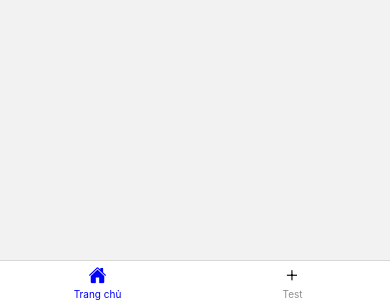
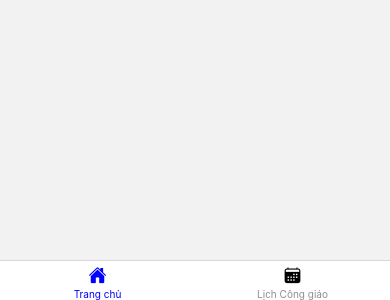
Before and after one commit to Lamgiaosu1805/TGP_HN_Mobile, a React Native app: screen /Home in a window 390 px wide. Shown: the part 544-844 px from the top of the page. Built offline with nearby package versions, Linux system fonts and the light colour scheme.

Commit message:
thêm lịch công giáo

```diff
--- a/App.js
+++ b/App.js
@@ -1,46 +1,28 @@
 import { StatusBar } from 'expo-status-bar';
 import { SafeAreaView, StyleSheet } from 'react-native';
-import { createBottomTabNavigator } from '@react-navigation/bottom-tabs';
-import TestScreens from './src/screens/TestScreens';
-import HomeScreen from './src/screens/HomeScreen';
+import { createNativeStackNavigator } from '@react-navigation/native-stack';
 import { NavigationContainer } from '@react-navigation/native';
-import Ionicons from 'react-native-vector-icons/Ionicons';
 import { Provider } from 'react-redux';
 import store from './src/redux/store';
-import HomeWebView from './src/screens/HomeWebView';
+import CalendarDetail from './src/screens/CalendarDetail';
+import BottomTab from './src/navigator/BottomTab';
 
-
-const Tab = createBottomTabNavigator();
+const Stack = createNativeStackNavigator();
 export default function App() {
   return (
     <Provider store={store}>
       <NavigationContainer>
         <SafeAreaView style={styles.container}>
           <StatusBar style="auto" />
-          <Tab.Navigator
-            initialRouteName='HomeWebView'
-            screenOptions={
-              ({route}) => ({
-                headerShown:false,
-                tabBarIcon: ({focused}) => {
-                  let iconName;
-                  let routeName = route.name;
-                  if(routeName == "HomeWebView") {
-                    iconName = 'home'
-                  }
-                  else if(routeName == "Test") {
-                    iconName = 'add'
-                  }
-                  return <Ionicons name={iconName} size={18} color={focused ? 'blue' : ''}/>
-                },
-                tabBarActiveTintColor: 'blue',
-                tabBarStyle: { height: 40 },
-              })
-            }
+          <Stack.Navigator
+            initialRouteName='Home'
+            screenOptions={{
+              headerShown: false
+            }}
           >
-            <Tab.Screen name="HomeWebView" component={HomeWebView} options={{title: 'Trang chủ'}}/>
-            <Tab.Screen name="Test" component={TestScreens}/>
-          </Tab.Navigator>
+            <Stack.Screen name="Home" component={BottomTab}/>
+            <Stack.Screen name="CalendarDetail" component={CalendarDetail}/>
+          </Stack.Navigator>
         </SafeAreaView>
       </NavigationContainer>
     </Provider>
--- a/package.json
+++ b/package.json
@@ -12,6 +12,7 @@
     "@gorhom/bottom-sheet": "^4.4.5",
     "@react-navigation/bottom-tabs": "^6.5.4",
     "@react-navigation/native": "^6.1.3",
+    "@react-navigation/native-stack": "^6.9.12",
     "@reduxjs/toolkit": "^1.9.2",
     "cheerio": "^1.0.0-rc.12",
     "expo": "^47.0.13",
--- /dev/null
+++ b/src/navigator/BottomTab.js
@@ -0,0 +1,44 @@
+import { StyleSheet, Text, View } from 'react-native'
+import React from 'react'
+import { createBottomTabNavigator } from '@react-navigation/bottom-tabs';
+import Ionicons from 'react-native-vector-icons/Ionicons';
+import CalendarScreen from '../screens/CalendarScreen';
+import HomeWebView from '../screens/HomeWebView';
+
+const Tab = createBottomTabNavigator();
+export default function BottomTab() {
+  return (
+    <View style={styles.container}>
+        <Tab.Navigator
+            initialRouteName='HomeWebView'
+            screenOptions={
+                ({route}) => ({
+                headerShown:false,
+                tabBarIcon: ({focused}) => {
+                    let iconName;
+                    let routeName = route.name;
+                    if(routeName == "HomeWebView") {
+                    iconName = 'home'
+                    }
+                    else if(routeName == "CalendarView") {
+                    iconName = 'calendar'
+                    }
+                    return <Ionicons name={iconName} size={18} color={focused ? 'blue' : ''}/>
+                },
+                tabBarActiveTintColor: 'blue',
+                tabBarStyle: { height: 40 },
+                })
+            }
+        >
+            <Tab.Screen name="HomeWebView" component={HomeWebView} options={{title: 'Trang chủ'}}/>
+            <Tab.Screen name="CalendarView" component={CalendarScreen} options={{title: 'Lịch Công giáo'}}/>
+        </Tab.Navigator>
+    </View>
+  )
+}
+
+const styles = StyleSheet.create({
+    container: {
+        flex: 1
+    }
+})
--- /dev/null
+++ b/src/screens/CalendarDetail.js
@@ -0,0 +1,12 @@
+import { StyleSheet, Text, View } from 'react-native'
+import React from 'react'
+
+export default function CalendarDetail() {
+  return (
+    <View>
+      <Text>CalendarDetail</Text>
+    </View>
+  )
+}
+
+const styles = StyleSheet.create({})
--- /dev/null
+++ b/src/screens/CalendarScreen.js
@@ -0,0 +1,90 @@
+import { Dimensions, Image, ScrollView, StyleSheet, Text, View, TouchableOpacity } from 'react-native'
+import React from 'react';
+import * as cheerio from 'cheerio';
+import { useEffect } from 'react';
+import { useState } from 'react';
+import Shimmer from '../components/Shimmer';
+
+export default function CalendarScreen({ navigation }) {
+    const [data, setData] = useState([])
+    const loadHtml = async () => {
+        let data = [];
+        const url = 'https://www.tonggiaophanhanoi.org/lich-phung-vu-cong-giao-2022-2023/'
+        try {
+            const response = await fetch(url);
+            const htmlString = await response.text();
+            const $ = cheerio.load(htmlString);
+            $("h3").each((index, el) => {
+                const month = $(el).find('a').text().trim();
+                const urlMonth = $(el).find('.has-text-align-center a').attr('href');
+                if(index <= 13) {
+                    data.push({
+                        month, urlMonth
+                    });
+                }
+            });
+            setData(data)
+        } catch (error) {
+            console.log(error);
+        }
+    }
+
+    useEffect(() => {
+        loadHtml();
+    }, []);
+
+    return (
+        <View style = {styles.container}>
+            <Image style={styles.img} source={{uri: "https://www.tonggiaophanhanoi.org/wp-content/uploads/2022/11/lich-phung-vu-2023-800x610.jpg"}}/>
+            <View style = {styles.title}>
+                <Text style={styles.titleText}>LỊCH PHỤNG VỤ CÔNG GIÁO 2022 – 2023</Text>
+            </View>
+            <ScrollView style={{marginTop: 24}} showsVerticalScrollIndicator={false}>
+                {
+                    data.length != 0
+                        ? data.map((e, index) => {
+                            return <TouchableOpacity
+                                key={index}
+                                style={styles.monthItem}
+                                activeOpacity={0.5}
+                                onPress = {() => navigation.navigate('CalendarDetail')}
+                            >
+                                <Text style={styles.monthItemText}>{e.month.toUpperCase()}</Text>
+                            </TouchableOpacity>
+                        })
+                        : <View style={{marginHorizontal: 16}}>
+                            <Shimmer width={400} height={40}/>
+                        </View>
+                }
+            </ScrollView>
+        </View>
+    )
+}
+
+const styles = StyleSheet.create({
+    container: {
+        flex: 1,
+        backgroundColor: '#fff'
+    },
+    title: {
+        alignItems: 'center',
+        marginTop: 16
+    },
+    titleText: {
+        fontSize: 16,
+        color: '#1b85a6'
+    },
+    img: {
+        width: Dimensions.get('window').width,
+        height: Dimensions.get('window').width * 61 / 80,
+        resizeMode: 'cover',
+    },
+    monthItem: {
+        marginLeft: 16,
+        marginBottom: 8,
+        padding: 8
+    },
+    monthItemText: {
+        fontSize: 16
+    }
+})
```
Also changed, not shown: 1 other file (tests, documents, lock files or other folders).
